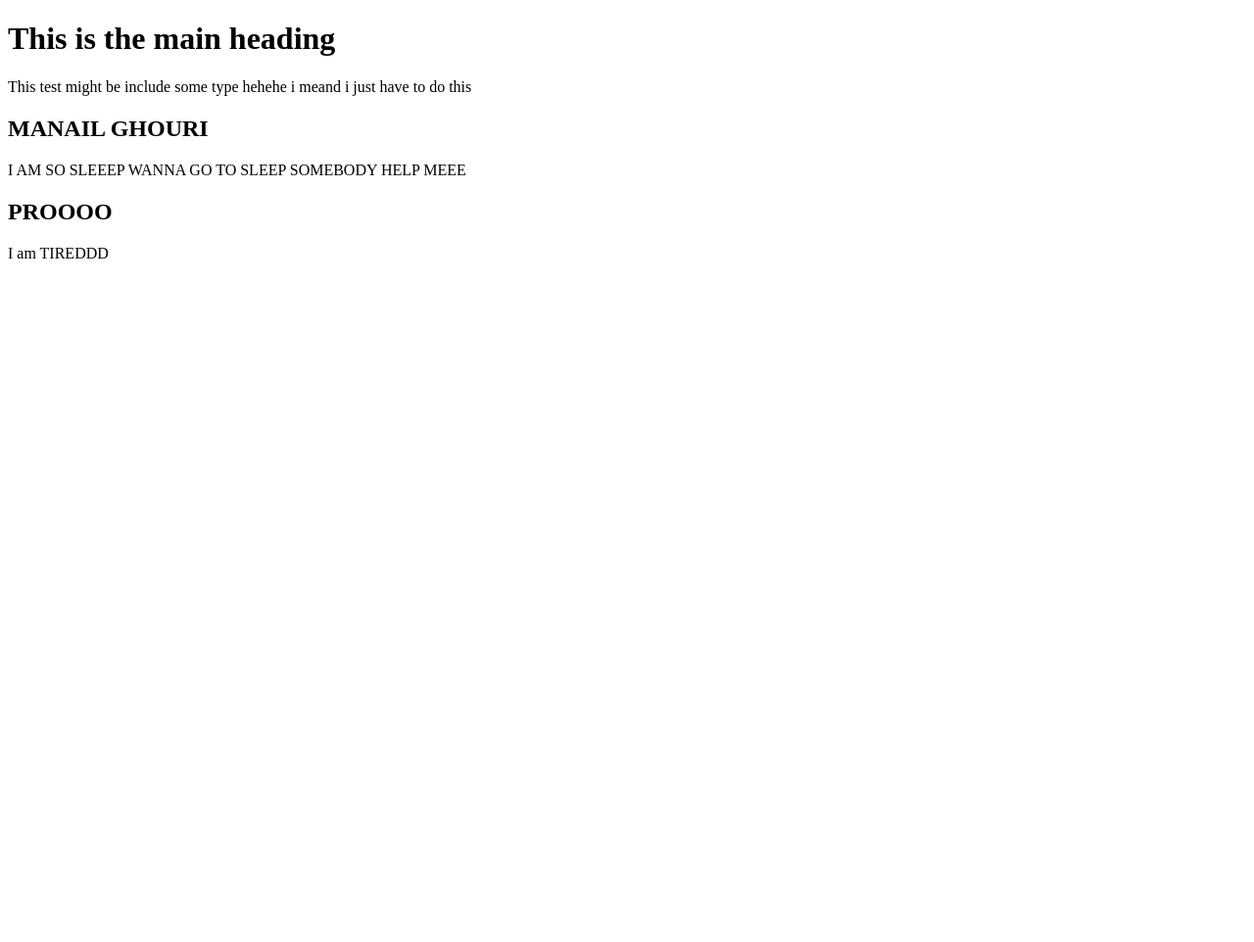
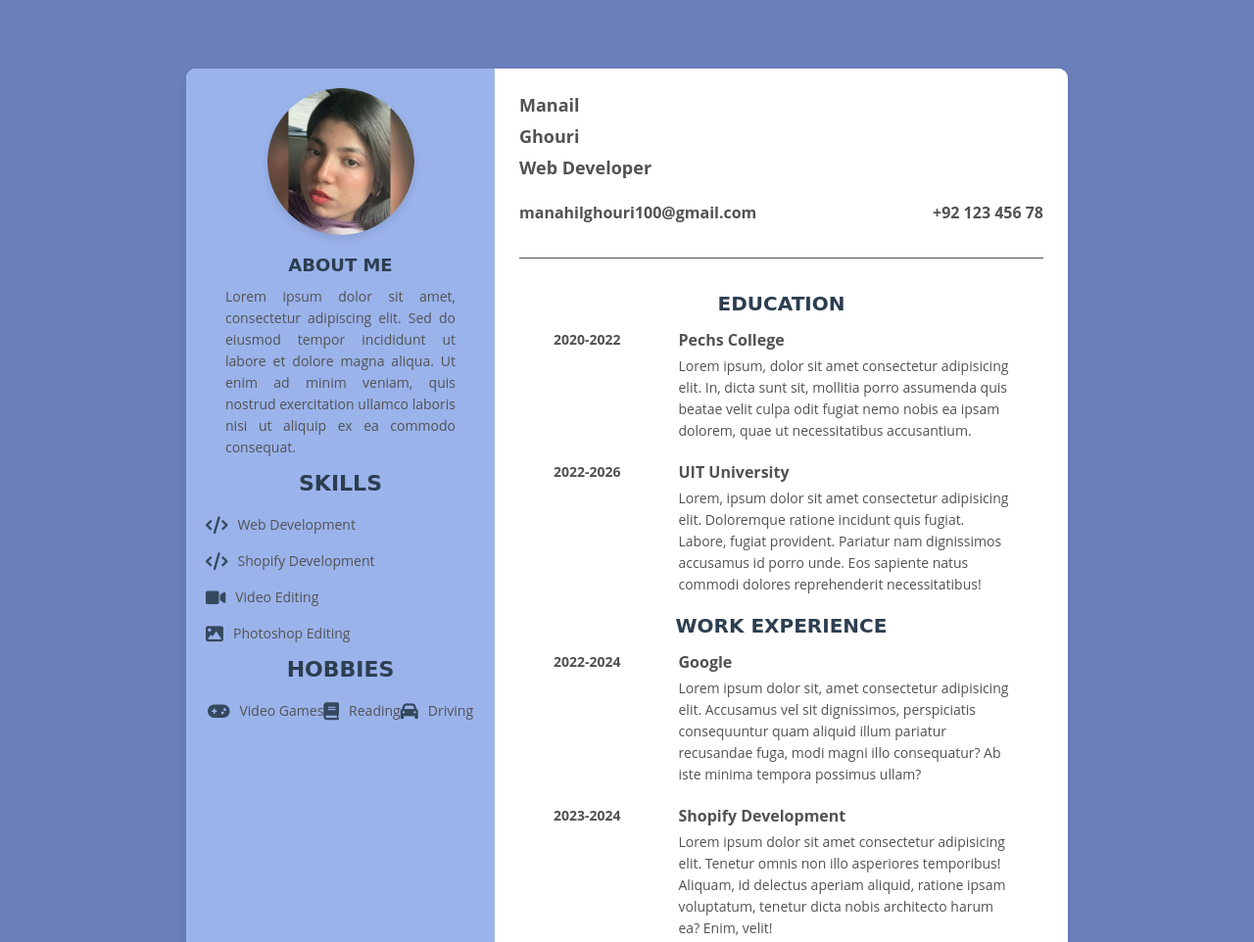
Before and after one commit to Manailghouri/Dev-sauce, a plain HTML site: page index.html in a window 1280 px wide. Shown: the top 962 px of the page at 98% size. Before the commit the page ends 800 px from the top, so only its background shows below. Drawn offline with Linux system fonts and the light colour scheme; a web font is replaced by a local one.

Commit message:
MANAIL CREATE CV

```diff
--- a/index.html
+++ b/index.html
@@ -4,18 +4,147 @@
 <head>
     <meta charset="UTF-8">
     <meta name="viewport" content="width=device-width, initial-scale=1.0">
-    <title>Document</title>
+    <title>Creating CV</title>
+    <!-- Include FontAwesome for icons -->
+    <link rel="stylesheet" href="https://cdnjs.cloudflare.com/ajax/libs/font-awesome/6.0.0/css/all.min.css">
+    <link rel="stylesheet" type="text/css" href="style.css">
 </head>
 
 <body>
-    <h1>This is the main heading</h1>
-    <p>This test might be include some type hehehe i meand i just have to do this</p>
-    <h2>MANAIL GHOURI</h2>
-    <p>I AM SO SLEEEP WANNA GO TO SLEEP SOMEBODY HELP MEEE</p>
+    <section class="RESUME">
+        <div class="resume_left">
+            <div class="r_profile_pic">
+                <img src="profile_pic.png" alt="Profile Picture">
+            </div>
+            <div class="r_left_sub">
+                <h2>About Me</h2>
+                <p>Lorem ipsum dolor sit amet, consectetur adipiscing elit. Sed do eiusmod tempor incididunt ut labore
+                    et dolore magna aliqua. Ut enim ad minim veniam, quis nostrud exercitation ullamco laboris nisi ut
+                    aliquip ex ea commodo consequat.</p>
+            </div>
 
-    <h2>PROOOO</h2>
-    <p>I am TIREDDD</p>
+            <div class="r_Skills">
+                <h2>Skills</h2>
+                <ul>
+                    <li>
+                        <i class="fa-solid fa-code"></i>
+                        <p>Web Development</p>
+                    </li>
+                    <li>
+                        <i class="fa-solid fa-code"></i>
+                        <p>Shopify Development</p>
+                    </li>
+                    <li>
+                        <i class="fa-solid fa-video"></i>
+                        <p>Video Editing</p>
+                    </li>
+                    <li>
+                        <i class="fa-solid fa-image"></i>
+                        <p>Photoshop Editing</p>
+                    </li>
+                </ul>
+            </div>
 
+            <div class="r_hobbies">
+                <h2>Hobbies</h2>
+                <ul>
+                    <li>
+                        <i class="fa-solid fa-gamepad"></i>
+                        <p>Video Games</p>
+                    </li>
+                    <li>
+                        <i class="fa-solid fa-book"></i>
+                        <p>Reading</p>
+                    </li>
+                    <li>
+                        <i class="fa-solid fa-car"></i>
+                        <p>Driving</p>
+                    </li>
+                </ul>
+            </div>
+        </div>
+
+        <div class="resume_right">
+            <div class="r_namerole">
+                <p>Manail</p>
+                <p>Ghouri</p>
+                <p class="role">Web Developer</p>
+            </div>
+            <div class="r_info">
+                <ul>
+                    <li>
+                        <p>manahilghouri100@gmail.com</p>
+                    </li>
+                    <li>
+                        <p>+92 123 456 78</p>
+                    </li>
+                </ul>
+            </div>
+
+            <div class="r_right_sub">
+                <div class="r_education">
+                    <h2>Education</h2>
+                    <ul>
+                        <li>
+                            <div class="r_ed_left">
+                                <p>2020-2022</p>
+                            </div>
+                            <div class="r_ed_right">
+                                <p>Pechs College</p>
+                                <p>Lorem ipsum, dolor sit amet consectetur adipisicing elit. In, dicta sunt sit, mollitia
+                                    porro assumenda quis beatae velit culpa odit fugiat nemo nobis ea ipsam dolorem, quae
+                                    ut necessitatibus accusantium.</p>
+                            </div>
+                        </li>
+                        <li>
+                            <div class="r_ed_left">
+                                <p>2022-2026</p>
+                            </div>
+                            <div class="r_ed_right">
+                                <p>UIT University</p>
+                                <p>Lorem, ipsum dolor sit amet consectetur adipisicing elit. Doloremque ratione incidunt
+                                    quis fugiat. Labore, fugiat provident. Pariatur nam dignissimos accusamus id porro
+                                    unde. Eos sapiente natus commodi dolores reprehenderit necessitatibus!</p>
+                            </div>
+                        </li>
+                    </ul>
+                </div>
+
+                <div class="r_job">
+                    <h2>Work Experience</h2>
+                    <ul>
+                        <li>
+                            <div class="r_ed_left">
+                                <p>2022-2024</p>
+                            </div>
+                            <div class="r_ed_right">
+                                <p>Google</p>
+                                <p>Lorem ipsum dolor sit, amet consectetur adipisicing elit. Accusamus vel sit dignissimos, perspiciatis consequuntur quam aliquid illum pariatur recusandae fuga, modi magni illo consequatur? Ab iste minima tempora possimus ullam?</p>
+                            </div>
+                        </li>
+                        <li>
+                            <div class="r_ed_left">
+                                <p>2023-2024</p>
+                            </div>
+                            <div class="r_ed_right">
+                                <p>Shopify Development</p>
+                                <p>Lorem ipsum dolor sit amet consectetur adipisicing elit. Tenetur omnis non illo asperiores temporibus! Aliquam, id delectus aperiam aliquid, ratione ipsam voluptatum, tenetur dicta nobis architecto harum ea? Enim, velit!</p>
+                            </div>
+                        </li>
+                        <li>
+                            <div class="r_ed_left">
+                                <p>2021-2024</p>
+                            </div>
+                            <div class="r_ed_right">
+                                <p>Video Editing</p>
+                                <p>Lorem ipsum dolor sit amet consectetur adipisicing elit. Velit, optio est maiores fugit tempora nisi quibusdam voluptates natus magni sit nemo ratione accusamus amet sint. Iste inventore obcaecati vitae tempore!</p>
+                            </div>
+                        </li>
+                    </ul>
+                </div>
+            </div>
+        </div>
+    </section>
 </body>
 
 </html>
--- /dev/null
+++ b/style.css
@@ -0,0 +1,188 @@
+@import url('https://fonts.googleapis.com/css2?family=Calligraffitti&display=swap');
+
+:root {
+    --bg-clr: #6b7fba;
+    --white: #fff;
+    --rLeft-bg: #9ab3eb;
+    --primary-text-clr: #525252;
+    --heading-color: #2c3e50;
+    --icon-color: #34495e;
+}
+
+* {
+    margin: 0;
+    padding: 0;
+    box-sizing: border-box;
+    list-style: none;
+    font-family: "Open Sans", sans-serif;
+}
+
+body {
+    background: var(--bg-clr);
+    font-size: 14px;
+    line-height: 22px;
+    color: var(--primary-text-clr);
+    padding: 20px;
+}
+
+h2 {
+    font-family: "Calligraffitti", cursive;
+    text-transform: uppercase;
+    text-align: center;
+    margin-bottom: 20px;
+    color: var(--heading-color);
+    font-size: 22px;
+}
+
+.RESUME {
+    width: 900px;
+    max-width: 100%;
+    height: auto;
+    background: var(--white);
+    margin: 50px auto;
+    display: flex;
+    border-radius: 10px;
+    overflow: hidden;
+    box-shadow: 0 4px 10px rgba(0, 0, 0, 0.1);
+}
+
+.resume_left {
+    width: 35%;
+    background: var(--rLeft-bg);
+    padding: 20px;
+    text-align: center;
+}
+
+.resume_right {
+    width: 65%;
+    background: var(--white);
+    padding: 25px;
+}
+
+.r_profile_pic {
+    width: 150px;
+    height: 150px;
+    border-radius: 50%;
+    overflow: hidden;
+    margin: 0 auto 20px;
+    box-shadow: 0 4px 8px rgba(0, 0, 0, 0.1);
+}
+
+.r_profile_pic img {
+    width: 100%;
+    height: auto;
+    display: block;
+}
+
+.r_left_sub {
+    margin-top: 20px;
+    padding: 0 20px;
+}
+
+.r_left_sub h2 {
+    font-size: 18px;
+    margin-bottom: 10px;
+    text-align: center;
+}
+
+.r_left_sub p {
+    text-align: justify;
+    font-size: 14px;
+    line-height: 22px;
+    margin-bottom: 15px;
+}
+
+.r_Skills ul, .r_hobbies ul {
+    padding-left: 0;
+}
+
+.r_Skills ul li, .r_hobbies ul li {
+    display: flex;
+    align-items: center;
+    margin-bottom: 15px;
+}
+
+.r_Skills ul li i, .r_hobbies ul li i {
+    font-size: 18px;
+    margin-right: 10px;
+    color: var(--icon-color);
+}
+
+.r_hobbies ul {
+    display: flex;
+    justify-content: center;
+    flex-wrap: wrap;
+}
+
+.r_hobbies ul li {
+    margin-bottom: 10px;
+}
+
+.r_hobbies ul li p:hover {
+    background: var(--icon-color);
+    color: var(--white);
+}
+
+.resume_right .r_namerole p {
+    font-size: 18px;
+    line-height: 24px;
+    font-weight: bold;
+    margin-bottom: 8px;
+    color: var(--primary-text-clr);
+}
+
+.resume_right .r_info {
+    padding: 15px 0;
+    border-bottom: 1px solid var(--primary-text-clr);
+}
+
+.resume_right .r_info ul {
+    display: flex;
+    justify-content: space-between;
+    align-items: center;
+    margin-bottom: 20px;
+}
+
+.resume_right .r_info ul li {
+    font-size: 16px;
+    font-weight: bold;
+}
+
+.resume_right .r_right_sub {
+    padding: 35px;
+    padding-bottom: 0;
+}
+
+.resume_right .r_right_sub h2 {
+    font-size: 20px;
+    margin-bottom: 15px;
+    color: var(--heading-color);
+}
+
+.resume_right .r_right_sub ul li {
+    display: flex;
+    margin-bottom: 20px;
+}
+
+.resume_right .r_right_sub ul li div:first-child {
+    width: 25%;
+    margin-right: 15px;
+    font-weight: bold;
+    color: var(--heading-color);
+}
+
+.resume_right .r_right_sub ul li div:last-child {
+    width: 75%;
+}
+
+.resume_right .r_right_sub p {
+    color: var(--primary-text-clr);
+    font-size: 14px;
+    line-height: 22px;
+}
+
+.resume_right .r_right_sub ul li div:last-child p:first-child {
+    font-size: 16px;
+    font-weight: bold;
+    margin-bottom: 5px;
+}
```
Also changed, not shown: profile_pic.png (added).
